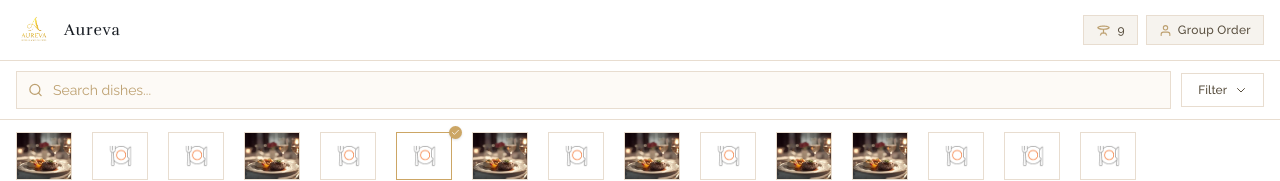
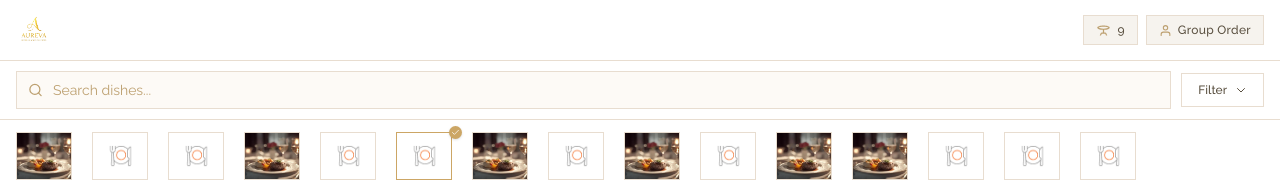
Before and after one commit to Jyot13/pos-order-flow, a Next.js app: page /website/menu in a window 1280 px wide. Shown: the top 181 px of the page. Built offline with nearby package versions, Linux system fonts and the light colour scheme.

Commit message:
fix navbar

```diff
--- a/src/components/website/MenuPage.jsx
+++ b/src/components/website/MenuPage.jsx
@@ -193,7 +193,7 @@ export default function MenuPage() {
 
         {/* Header */}
         <header className="px-4 py-3 flex items-center justify-between border-b border-[#E8DDD0]">
-          <div className="flex items-center gap-3">
+          <div className="flex items-center">
             <Image
               src="/website/aureva-logo.png"
               alt="Aureva"
@@ -201,9 +201,6 @@ export default function MenuPage() {
               height={36}
               className="rounded-sm"
             />
-            <span className="font-rufina text-base tracking-wider text-[#181D24]">
-              Aureva
-            </span>
           </div>
 
           <div className="flex items-center gap-2 text-xs">
--- a/src/components/website/orders/Orderspage.jsx
+++ b/src/components/website/orders/Orderspage.jsx
@@ -81,7 +81,6 @@ export default function OrdersPage() {
       <header className="bg-[#181D24] px-4 py-3 flex items-center justify-between">
         <div className="flex items-center gap-3">
           <Image src="/website/aureva-logo.png" alt="Aureva" width={36} height={36} className="shadow-md" />
-          <span className="font-rufina text-[#CCA665] text-base tracking-widest uppercase">Aureva</span>
         </div>
         <div className="flex items-center gap-2 text-xs">
           <button className="border border-[#2E2A22] px-3 py-2 flex items-center gap-2 text-[#9E958B]">
```
